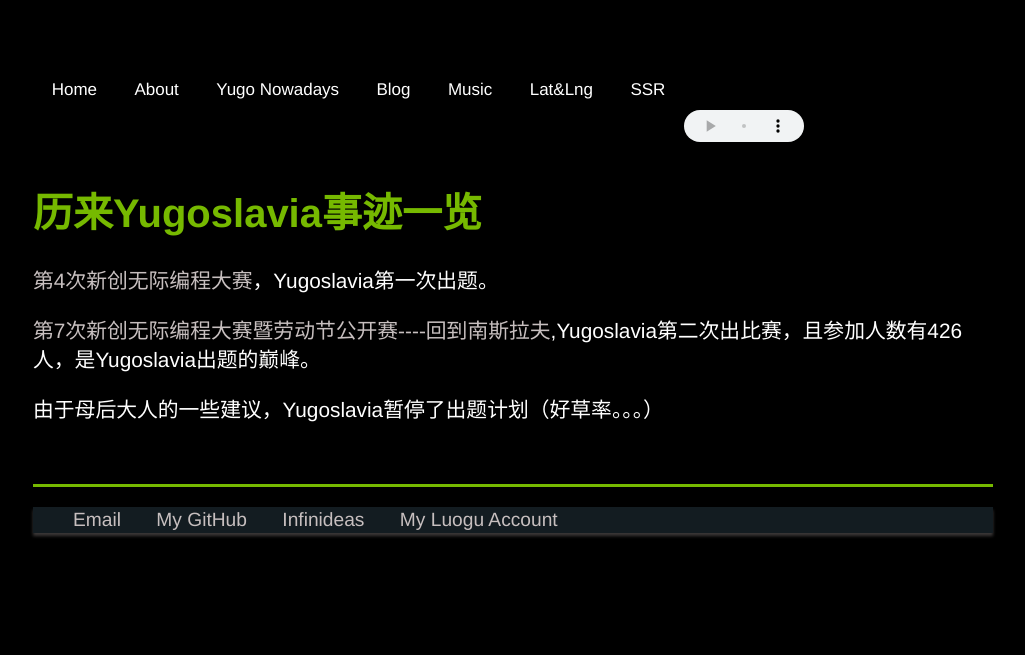
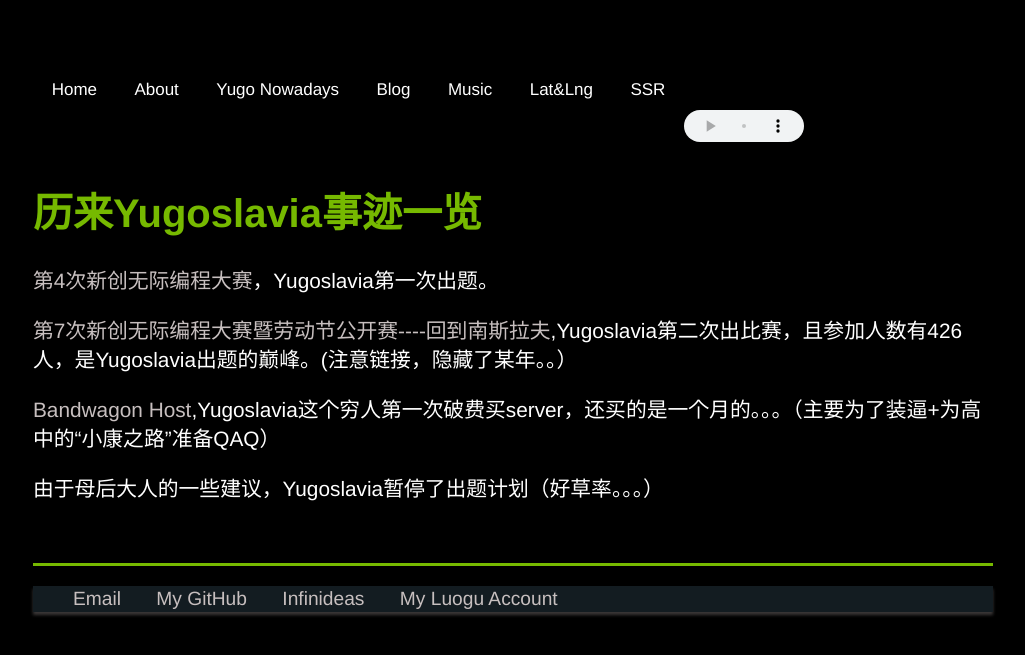
Before and after one commit to Yugoslavia36/yugoslavia36.github.io, a Jekyll site: the page built from cv/index.html, in a window 1280 px wide. Shown: the top 655 px of the page, without its empty margins (127-1152 px from the left). Built offline with Jekyll 4.4.1, drawn with Linux system fonts in a browser that asks for light colours.

Commit message:
Update index.html

```diff
--- a/cv/index.html
+++ b/cv/index.html
@@ -6,6 +6,7 @@ title: Yugo Nowadays
 	<div class="cv">
 					<h1>历来Yugoslavia事迹一览</h1>
 		<p><a target="_blank" href="https://www.luogu.org/contest/show?tid=1672">第4次新创无际编程大赛</a>，Yugoslavia第一次出题。</p>
-		<p><a target="_blank" href="https://www.luogu.org/contest/show?tid=1989">第7次新创无际编程大赛暨劳动节公开赛----回到南斯拉夫</a>,Yugoslavia第二次出比赛，且参加人数有426人，是Yugoslavia出题的巅峰。</p>
+		<p><a target="_blank" href="https://www.luogu.org/contest/show?tid=1989">第7次新创无际编程大赛暨劳动节公开赛----回到南斯拉夫</a>,Yugoslavia第二次出比赛，且参加人数有426人，是Yugoslavia出题的巅峰。(注意链接，隐藏了某年。。）</p>
+		<p><a target="_blank" href="https://bwh1.net">Bandwagon Host</a>,Yugoslavia这个穷人第一次破费买server，还买的是一个月的。。。（主要为了装逼+为高中的“小康之路”准备QAQ）</p>
 		<p>由于母后大人的一些建议，Yugoslavia暂停了出题计划（好草率。。。）</p>
 </div>
```
